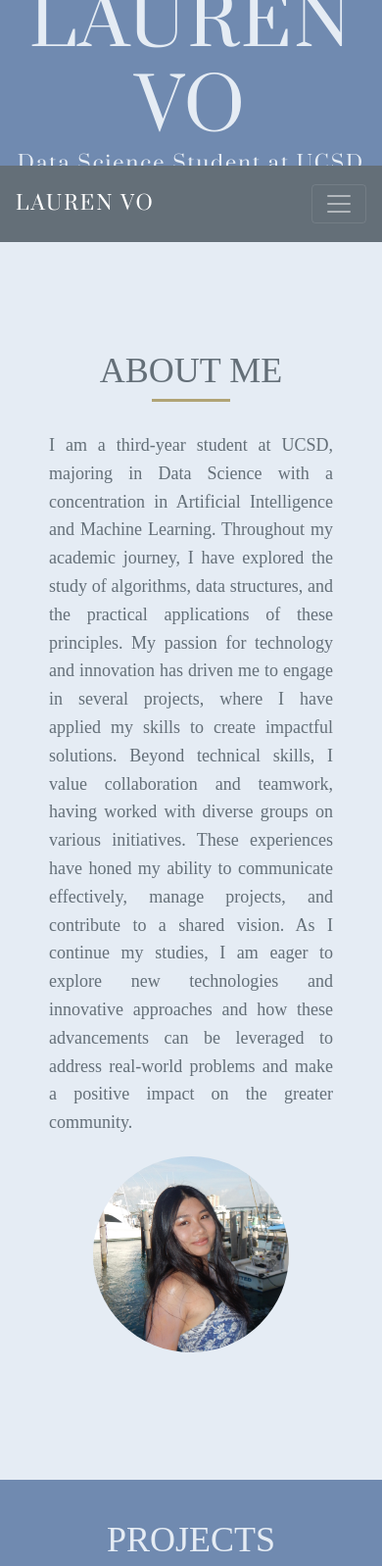
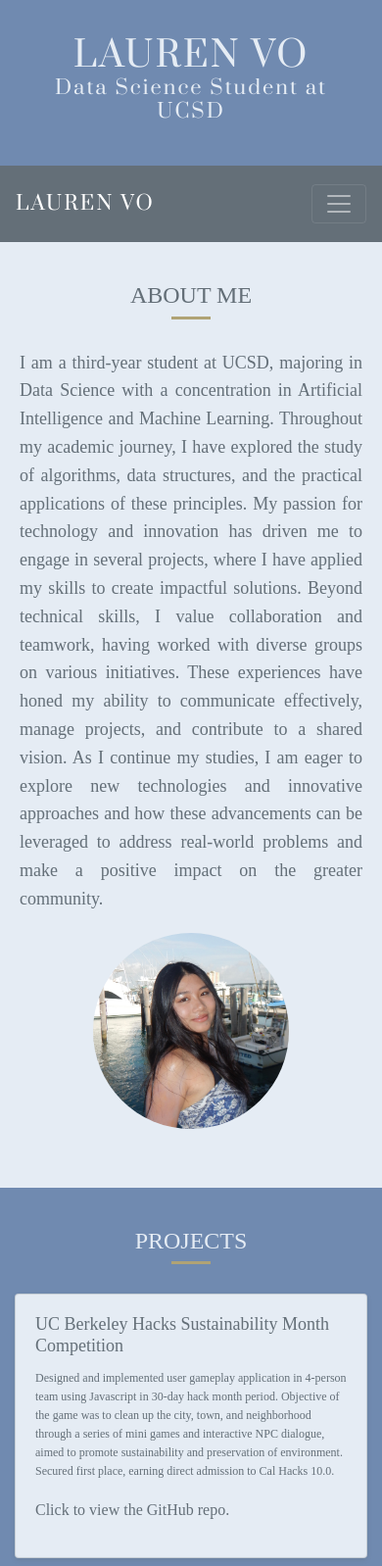
Before and after one commit to laurenthanhvo/final-portfolio, a plain HTML site: page index.html in a window 390 px wide. Shown: the top 1598 px of the page at 98% size. Drawn offline with nearby package versions, Linux system fonts and the light colour scheme.

Commit message:
Update styles.css

```diff
--- a/css/styles.css
+++ b/css/styles.css
@@ -76,6 +76,8 @@ header nav a:hover {
     display: flex;
     align-items: center;
     justify-content: center;
+    padding: 0 20px;
+    box-sizing: border-box;
 }
 
 .front-page-content {
@@ -92,6 +94,7 @@ header nav a:hover {
 .front-page h1 {
     font-size: 72px;
     margin: 0;
+    word-break: break-word;
 }
 
 /* Header Styles */
@@ -290,4 +293,82 @@ a {
     .container {
         padding: 10px;
     }
+
+    .front-page h1 {
+        font-size: 48px;
+    }
+
+    .section {
+        padding: 50px 20px;
+    }
+
+    .section-title {
+        font-size: 28px;
+    }
+
+    .section-title::after {
+        width: 50px;
+    }
+
+    .card-title {
+        font-size: 20px;
+    }
+
+    .card-text {
+        font-size: 14px;
+    }
+
+    .skill-section li {
+        font-size: 16px;
+    }
+
+    .section-title-light {
+        font-size: 24px;
+    }
+
+    .contact-info p {
+        font-size: 14px;
+    }
 }
+
+@media (max-width: 480px) {
+    .container {
+        padding: 10px;
+    }
+
+    .front-page h1 {
+        font-size: 36px;
+    }
+
+    .section {
+        padding: 30px 10px;
+    }
+
+    .section-title {
+        font-size: 24px;
+    }
+
+    .section-title::after {
+        width: 40px;
+    }
+
+    .card-title {
+        font-size: 18px;
+    }
+
+    .card-text {
+        font-size: 12px;
+    }
+
+    .skill-section li {
+        font-size: 14px;
+    }
+
+    .section-title-light {
+        font-size: 20px;
+    }
+
+    .contact-info p {
+        font-size: 12px;
+    }
+}
```
